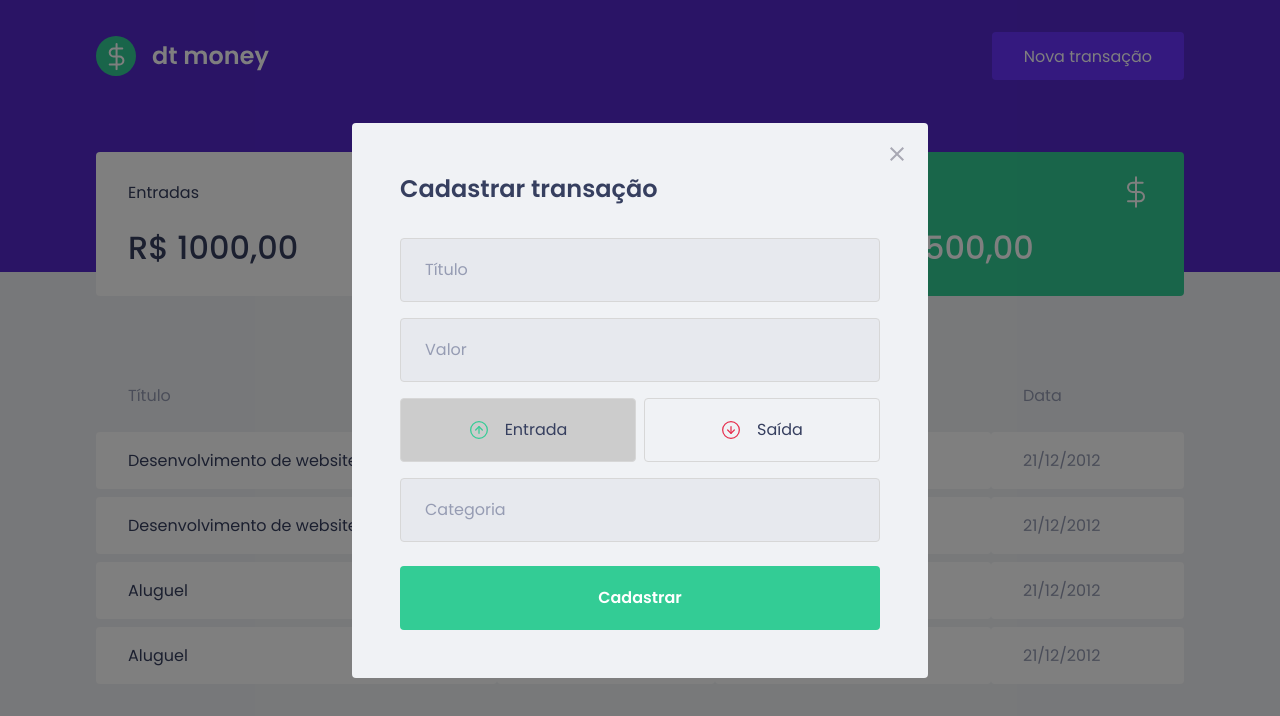
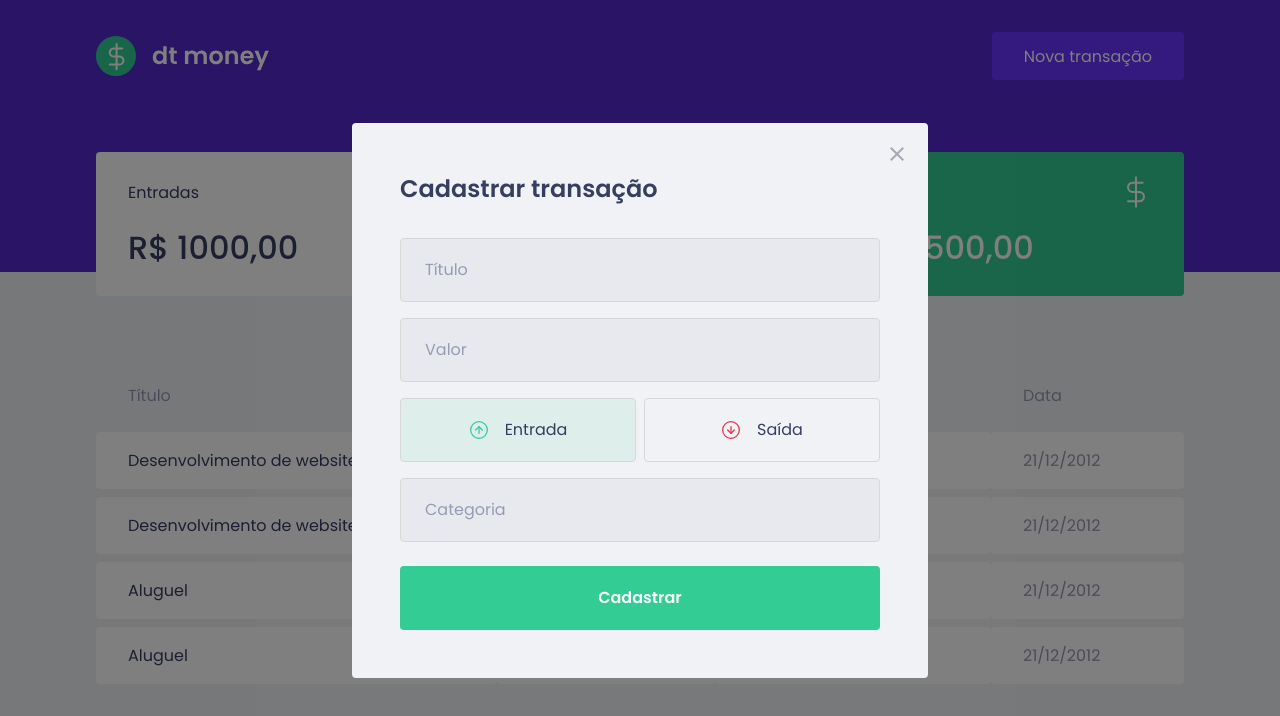
Before and after one commit to nelson-oak/irjs-dt-money, a React (Create React App) app: page / in a window 1280 px wide. Both pictures are taken after a click on the button "Nova transação". Shown: the top 716 px of the page. Built offline with nearby package versions, Linux system fonts and the light colour scheme; no server answers; what miragejs would draw is missing.

Commit message:
Aula 'Cores dos botões' (C2-M1-SM4)

```diff
--- a/src/components/NewTransactionModal/index.tsx
+++ b/src/components/NewTransactionModal/index.tsx
@@ -48,6 +48,7 @@
             type="button"
             onClick={() => setType('deposit')}
             isActive={type === 'deposit'}
+            activeColor="green"
           >
             <img src={incomeImg} alt="Entrada"/>
             <span>Entrada</span>
@@ -57,6 +58,7 @@
             type="button"
             onClick={() => setType('withdraw')}
             isActive={type === 'withdraw'}
+            activeColor="red"
           >
             <img src={outcomeImg} alt="Saída"/>
             <span>Saída</span>
--- a/src/components/NewTransactionModal/styles.ts
+++ b/src/components/NewTransactionModal/styles.ts
@@ -1,5 +1,5 @@
 import styled from "styled-components";
-import { darken } from 'polished'
+import { darken, transparentize } from 'polished'
 
 export const Container = styled.form`
   h2 {
@@ -56,13 +56,22 @@
 
 interface RadioBoxProps {
   isActive: boolean
+  activeColor: 'green' | 'red'
+}
+
+const colors = {
+  green: '#33cc95',
+  red: '#e52e4d'
 }
 
 export const RadioBox = styled.button<RadioBoxProps>`
   height: 4rem;
   border: 1px solid #d7d7d7;
   border-radius: 0.25rem;
-  background: ${(props) => props.isActive ? '#ccc': 'transparent'};
+  background: ${(props) => props.isActive
+    ? transparentize(0.9, colors[props.activeColor])
+    : 'transparent'
+  };
   display: flex;
   align-items: center;
   justify-content: center;
```
